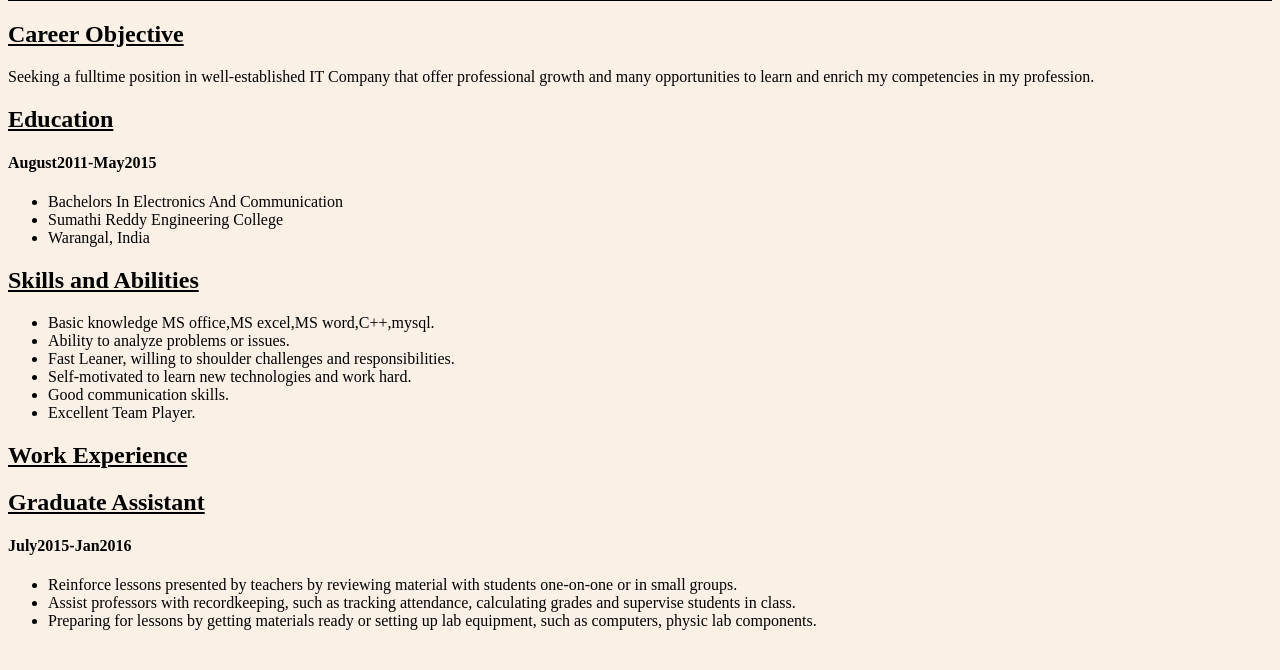
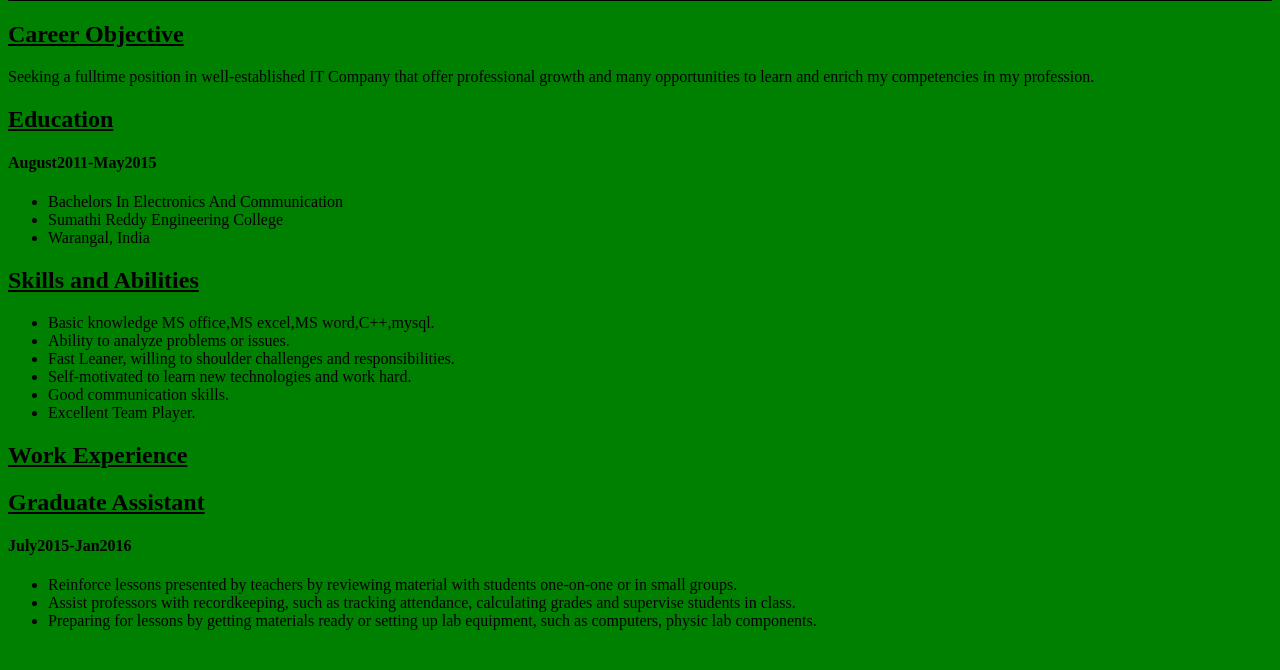
Before and after one commit to heensaleem/heensaleem.github.io, a plain HTML site: page index.html in a window 1280 px wide. Shown: the part 130-800 px from the top of the page. Drawn offline with Linux system fonts and the light colour scheme.

Commit message:
Update style.css

```diff
--- a/style.css
+++ b/style.css
@@ -8,7 +8,7 @@
 }
 
 body {
-  background-color: linen;
+  background-color: green;
 }
 div { border-style: solid;
   border-width: 4px;
```
